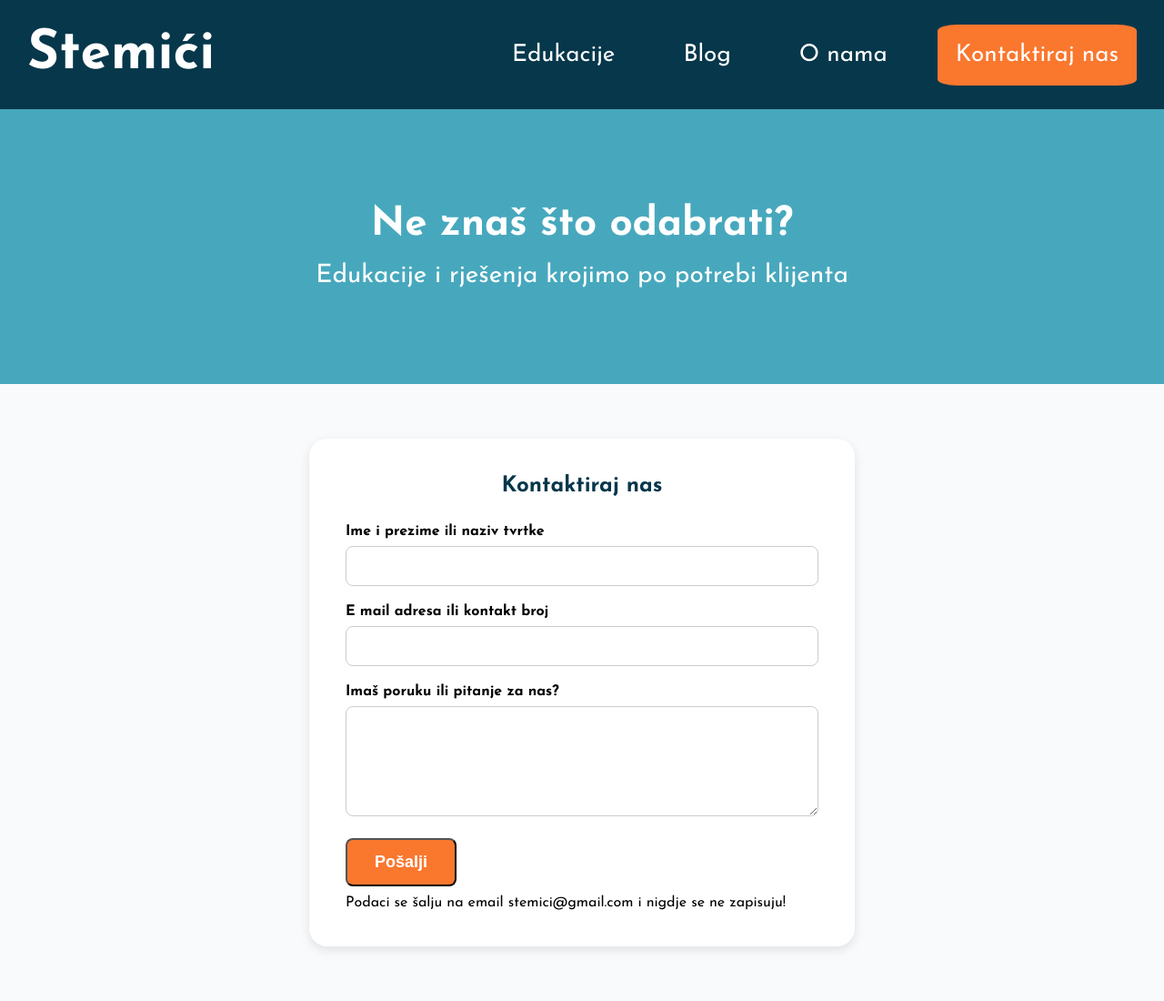
After one commit to EdiPy/company_page, a Flask app: template templates/contact.html in a window 1280 px wide. The commit adds this page. Shown: the whole page at 91% size. Run offline with Flask 3, Linux system fonts and the light colour scheme; the template is opened without the code that fills it, so the values that code supplies are empty.

Commit message:
commit prije updejta kontakt forme

```diff
--- /dev/null
+++ b/app.py
@@ -0,0 +1,24 @@
+from flask import Flask
+from flask import render_template, redirect, request, url_for
+
+
+app = Flask(__name__)
+
+
+@app.route("/")
+def index():
+    return render_template("index.html")
+
+@app.route('/contact', methods=['GET', 'POST'])
+def contact():
+    if request.method == 'POST':
+        name = request.form['name']
+        email = request.form['email']
+        message = request.form['message']
+        # Process form data here (e.g., save to database or send email)
+        return redirect(url_for('index'))
+    return render_template('contact.html')
+
+
+if __name__ == "__main__":
+    app.run(debug=True)
--- a/static/css/style.css
+++ b/static/css/style.css
@@ -32,6 +32,12 @@ h1 {
     color: white;
     font-size: 60px; /* ← increased font size */
   }
+
+h1 a {
+
+  text-decoration: none;
+  color: inherit;
+}
 
 nav a {
     color: white;
@@ -229,3 +235,43 @@ nav a:hover {
   .blog-button:hover {
     background-color: #f96a1a;
   }
+
+  .contact-section {
+    background-color: #f9fafb;
+    padding: 60px 20px;
+  }
+
+  .form-container {
+    max-width: 600px;
+    margin: 0 auto;
+    background: white;
+    border-radius: 20px;
+    padding: 40px;
+    box-shadow: 0 4px 12px rgba(0, 0, 0, 0.1);
+  }
+
+  .form-container h2 {
+    text-align: center;
+    margin-bottom: 30px;
+    color: #06374b;
+  }
+
+  .form-group {
+    margin-bottom: 20px;
+  }
+
+  label {
+    display: block;
+    margin-bottom: 8px;
+    font-weight: bold;
+  }
+
+  input[type="text"],
+  input[type="email"],
+  textarea {
+    width: 100%;
+    padding: 12px;
+    border-radius: 8px;
+    border: 1px solid #ccc;
+    font-size: 16px;
+  }
--- /dev/null
+++ b/templates/base.html
@@ -0,0 +1,30 @@
+<!-- templates/base.html -->
+<!DOCTYPE html>
+<html lang="hr">
+<head>
+  <meta charset="UTF-8">
+  <meta name="viewport" content="width=device-width, initial-scale=1.0">
+  <title>{% block title %}Stemići{% endblock %}</title>
+  <link rel="preconnect" href="https://fonts.googleapis.com">
+  <link rel="preconnect" href="https://fonts.gstatic.com" crossorigin>
+  <link href="https://fonts.googleapis.com/css2?family=Josefin+Sans:ital,wght@0,100..700;1,100..700&family=Montserrat:ital,wght@0,100..900;1,100..900&display=swap" rel="stylesheet">
+  <link rel="stylesheet" href="{{ url_for('static', filename='css/style.css') }}">
+</head>
+<body>
+  <header>
+    <div class="nav-container">
+      <h1><a href="{{ url_for('index') }}">Stemići</a></h1>
+
+      <nav>
+        <a href="#edukacije">Edukacije</a>
+        <a href="#blog">Blog</a>
+        <a href="#onama">O nama</a>
+        <a id="kontakt" href="{{ url_for('contact') }}">Kontaktiraj nas</a>
+      </nav>
+    </div>
+  </header>
+
+  {% block content %}{% endblock %}
+
+</body>
+</html>
--- /dev/null
+++ b/templates/contact.html
@@ -0,0 +1,32 @@
+{% extends "base.html" %}
+
+{% block content %}
+<section style="padding: 5px;" class="hero-text">
+    <h2>Ne znaš što odabrati?</h2>
+    <p>Edukacije i rješenja krojimo po potrebi klijenta</p>
+</section>
+<section class="contact-section">
+  <div class="form-container">
+    <h2>Kontaktiraj nas</h2>
+    <form method="POST" action="{{ url_for('contact') }}">
+      <div class="form-group">
+        <label for="name">Ime i prezime ili naziv tvrtke</label>
+        <input type="text" id="name" name="name">
+      </div>
+
+      <div class="form-group">
+        <label for="email">E mail adresa ili kontakt broj</label>
+        <input type="email" id="email" name="email" required>
+      </div>
+
+      <div class="form-group">
+        <label for="message">Imaš poruku ili pitanje za nas?</label>
+        <textarea id="message" name="message" rows="5" required></textarea>
+      </div>
+
+      <button type="submit" class="blog-button">Pošalji</button>
+      <p style="margin-top: 10px;">Podaci se šalju na email stemici@gmail.com i nigdje se ne zapisuju!</p>
+    </form>
+  </div>
+</section>
+{% endblock %}
```
Also changed, not shown: forms.py (added, +9 -0 lines), index.html (deleted, +0 -121 lines), templates/index.html (added, +88 -0 lines), 1 other file.
